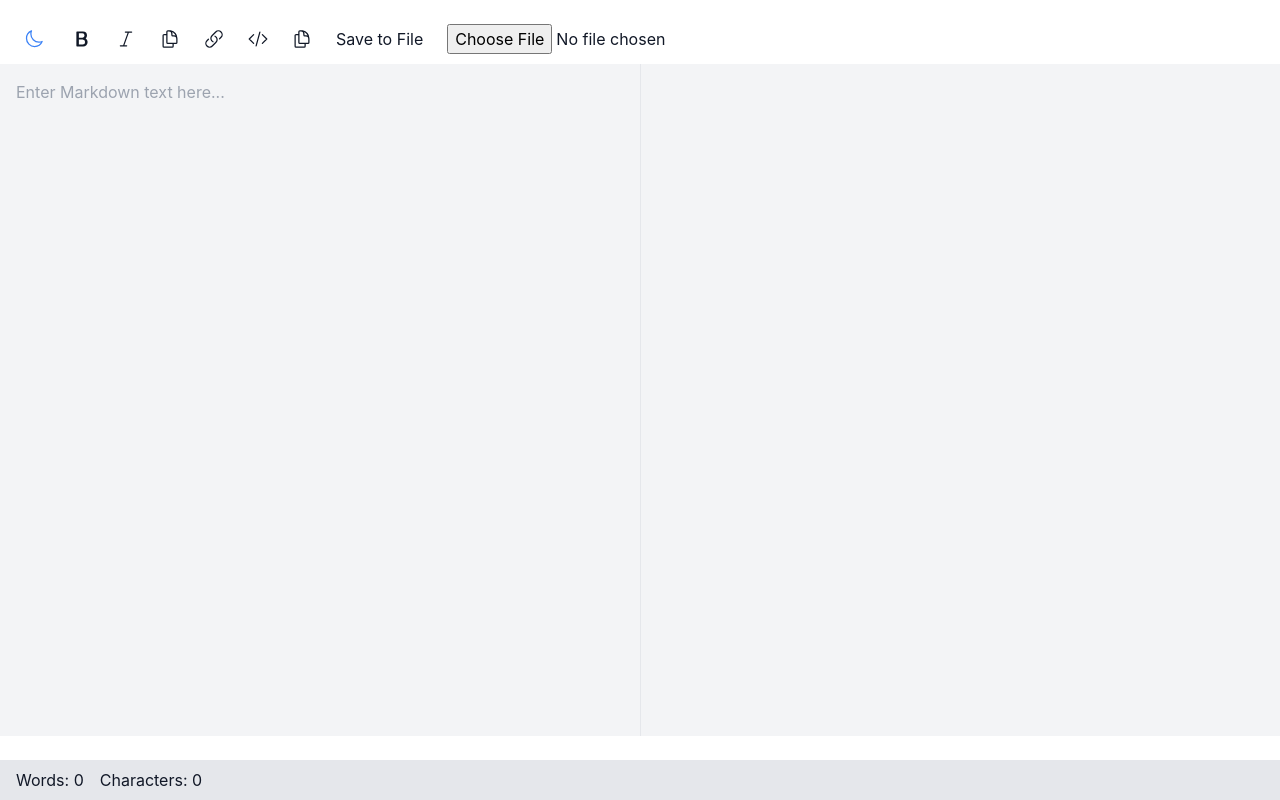
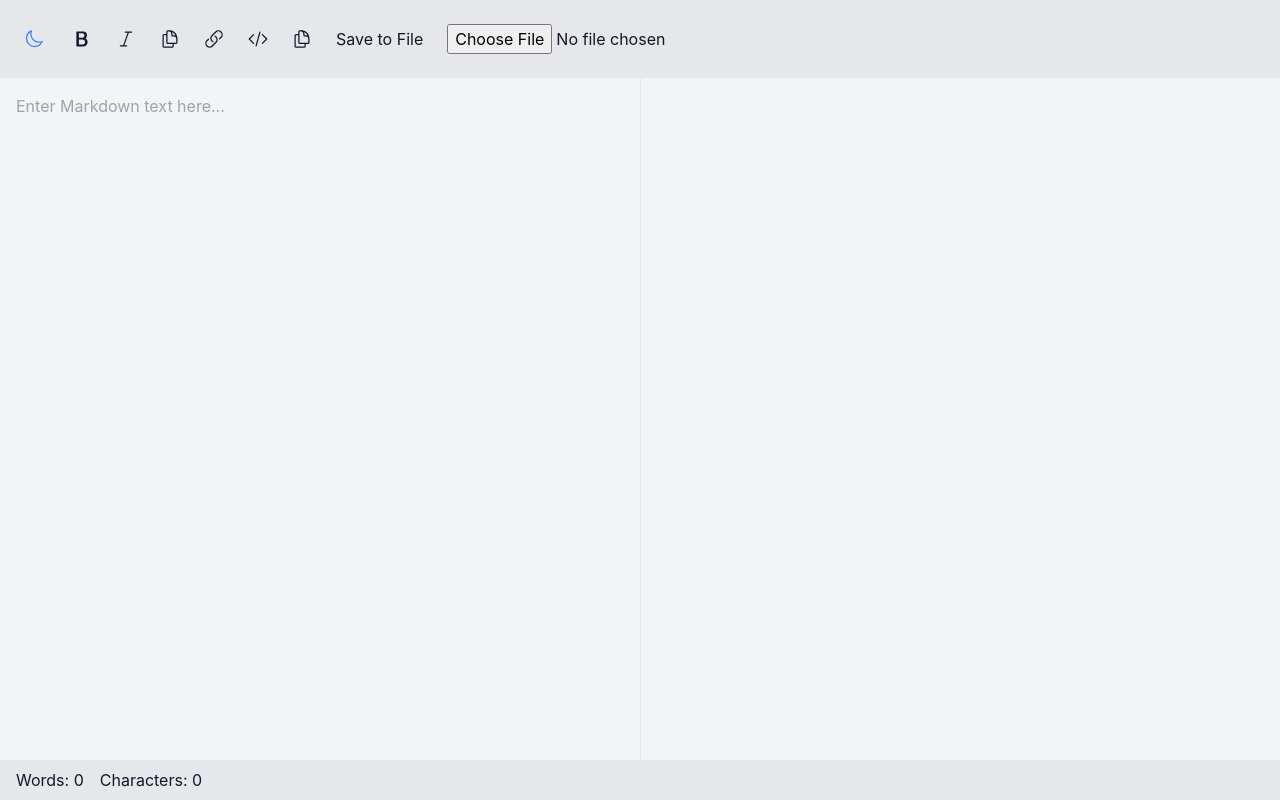
Before and after one commit to peterbenoit/markdown-editor, a React (Create React App) app: page / in a window 1280 px wide. Built offline with nearby package versions, Linux system fonts and the light colour scheme.

Commit message:
changing to grid layout

```diff
--- a/src/App.js
+++ b/src/App.js
@@ -92,10 +92,10 @@ function App() {
     <div
       className={`${
         isDarkMode ? "bg-gray-800 text-white" : "bg-white text-gray-900"
-      } min-h-screen flex flex-col`}
+      } min-h-screen grid grid-rows-[auto,1fr,auto]`}
     >
       {/* Fixed top toolbar */}
-      <div className="flex items-center p-4 fixed top-0 left-0 w-full z-10">
+      <div className="flex items-center p-4 bg-gray-200 dark:bg-gray-700">
         <button onClick={toggleDarkMode} className="mr-3 p-2">
           {isDarkMode ? (
             <SunIcon className="h-5 w-5 text-yellow-500" />
@@ -130,28 +130,28 @@ function App() {
       </div>
 
       {/* Main content area */}
-      <div className="flex-grow flex mt-16 mb-12">
+      <div className="flex">
         <textarea
           ref={textareaRef}
-          className={`w-1/2 p-4 resize-none h-[calc(100vh-8rem)] ${
+          className={`w-1/2 p-4 resize-none ${
             isDarkMode ? "bg-gray-700 text-white" : "bg-gray-100 text-gray-900"
-          }`}
+          } h-full`}
           value={markdown}
           onChange={handleChange}
           placeholder="Enter Markdown text here..."
         />
 
         <div
-          className={`w-1/2 p-4 border-l overflow-y-scroll h-[calc(100vh-8rem)] ${
+          className={`w-1/2 p-4 border-l overflow-y-scroll ${
             isDarkMode ? "bg-gray-800 text-white" : "bg-gray-100 text-gray-900"
-          }`}
+          } h-full`}
           dangerouslySetInnerHTML={{ __html: marked(markdown) }}
         />
       </div>
 
       {/* Fixed bottom toolbar */}
       <div
-        className={`fixed bottom-0 left-0 w-full py-2 px-4 bg-gray-200 dark:bg-gray-700 text-gray-900 dark:text-white flex justify-between items-center`}
+        className={`py-2 px-4 bg-gray-200 dark:bg-gray-700 text-gray-900 dark:text-white flex justify-between items-center`}
       >
         <div className="flex items-center space-x-4">
           <span>Words: {markdown.split(/\s+/).filter(Boolean).length}</span>
--- a/src/index.css
+++ b/src/index.css
@@ -15,3 +15,7 @@ code {
   font-family: source-code-pro, Menlo, Monaco, Consolas, "Courier New",
     monospace;
 }
+
+textarea:focus-visible {
+  outline: none;
+}
```
